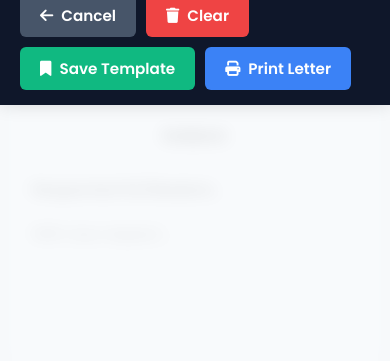
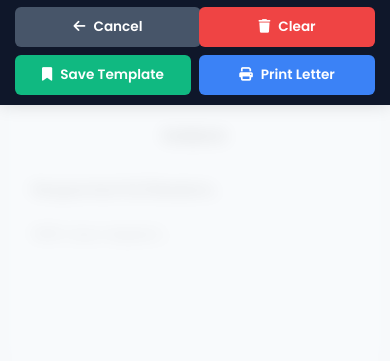
Before and after one commit to baharservicestation-art/Baharweb, a plain HTML site: page letter.html in a window 390 px wide. Shown: the part 739-1100 px from the top of the page. Drawn offline with Linux system fonts and the light colour scheme; a script that the page names is missing.

Commit message:
Update panel.css

```diff
--- a/css/panel.css
+++ b/css/panel.css
@@ -6,7 +6,7 @@
     background: #0f172a; color: white;
     padding: 15px 20px; box-shadow: 0 -4px 20px rgba(0,0,0,0.2);
     z-index: 1000; box-sizing: border-box;
-    border-top: 3px solid #f1c40f; /* Accent Yellow */
+    border-top: 3px solid #f1c40f;
 }
 
 .control-panel-inner {
@@ -19,18 +19,18 @@
 /* Modern Button Styling */
 .btn-ui {
     border: none; padding: 10px 20px; border-radius: 8px; font-weight: 600; cursor: pointer; color: white;
-    font-family: 'Roboto', sans-serif; font-size: 0.9rem; transition: all 0.2s ease;
-    display: flex; align-items: center; gap: 8px;
+    font-family: inherit; font-size: 0.9rem; transition: all 0.2s ease;
+    display: flex; align-items: center; justify-content: center; gap: 8px; text-decoration: none;
 }
 .btn-ui:hover { transform: translateY(-2px); filter: brightness(1.1); box-shadow: 0 4px 10px rgba(0,0,0,0.2); }
 .btn-ui:active { transform: translateY(0); }
+.btn-ui:disabled { background: #64748b !important; cursor: not-allowed; transform: none; box-shadow: none; opacity: 0.7;}
 
 .btn-primary { background: #3b82f6; }
 .btn-success { background: #10b981; }
 .btn-danger { background: #ef4444; }
 .btn-secondary { background: #475569; }
 
-/* Tool Inputs (Dropdowns/Text fields in panel) */
 .panel-input {
     padding: 8px 12px; border-radius: 6px; border: 1px solid #475569; background: #1e293b; color: white; font-family: inherit; font-size: 0.85rem; outline: none;
 }
@@ -39,3 +39,19 @@
 @media print {
     .control-panel { display: none !important; }
 }
+
+/* =========================================
+   MOBILE FIXES FOR CONTROL PANEL
+   ========================================= */
+@media screen and (max-width: 768px) {
+    .control-panel { padding: 10px 15px; }
+    .control-panel-inner { flex-direction: column; align-items: stretch; gap: 10px; }
+
+    .panel-group { justify-content: center; width: 100%; display: grid; grid-template-columns: repeat(auto-fit, minmax(120px, 1fr)); gap: 8px;}
+
+    /* Make the branding text span full width so buttons sit below it */
+    .panel-branding { grid-column: 1 / -1; justify-content: center; padding-bottom: 5px; border-bottom: 1px solid #1e293b;}
+    .panel-input { grid-column: 1 / -1; width: 100%; box-sizing: border-box;}
+
+    .panel-group .btn-ui { font-size: 0.85rem; padding: 10px 5px; width: 100%;}
+}
```
